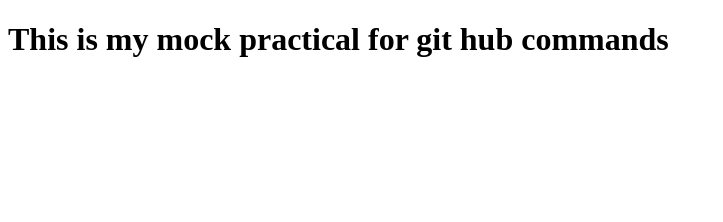
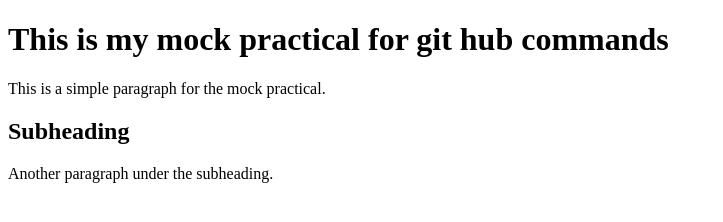
Before and after one commit to PrajwalRakhade/SarthakMockGithubCommands, a plain HTML site: page index.html in a window 1280 px wide. Shown: the whole page, without its empty margins (0-723 px from the left). Drawn offline with Linux system fonts and the light colour scheme.

Commit message:
added paragraph etc

```diff
--- a/index.html
+++ b/index.html
@@ -7,5 +7,9 @@
 </head>
 <body>
     <h1>This is my mock practical for git hub commands</h1>
+    <p>This is a simple paragraph for the mock practical.</p>
+    <h2>Subheading</h2>
+    <p>Another paragraph under the subheading.</p>
+
 </body>
 </html>
```
